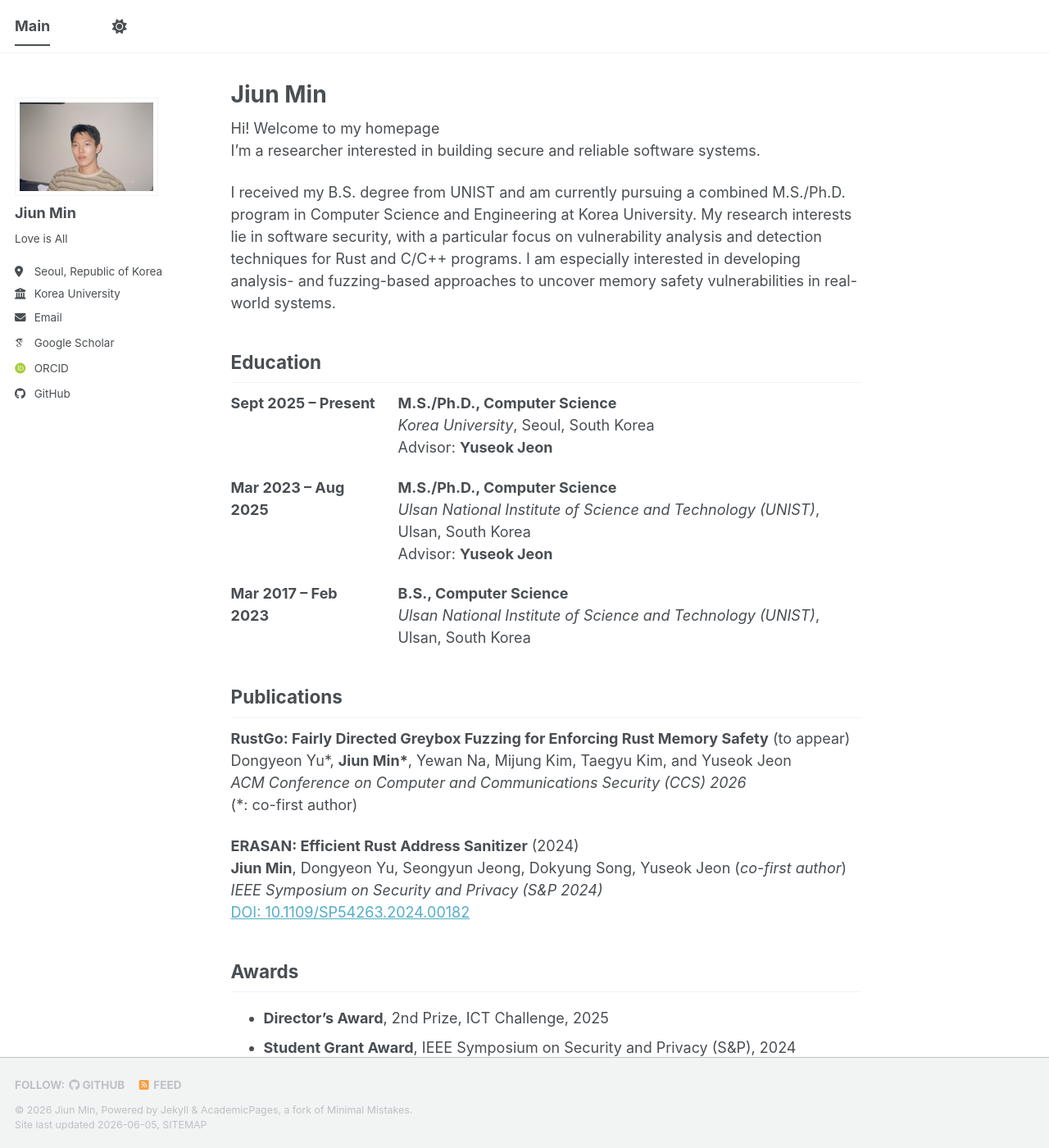
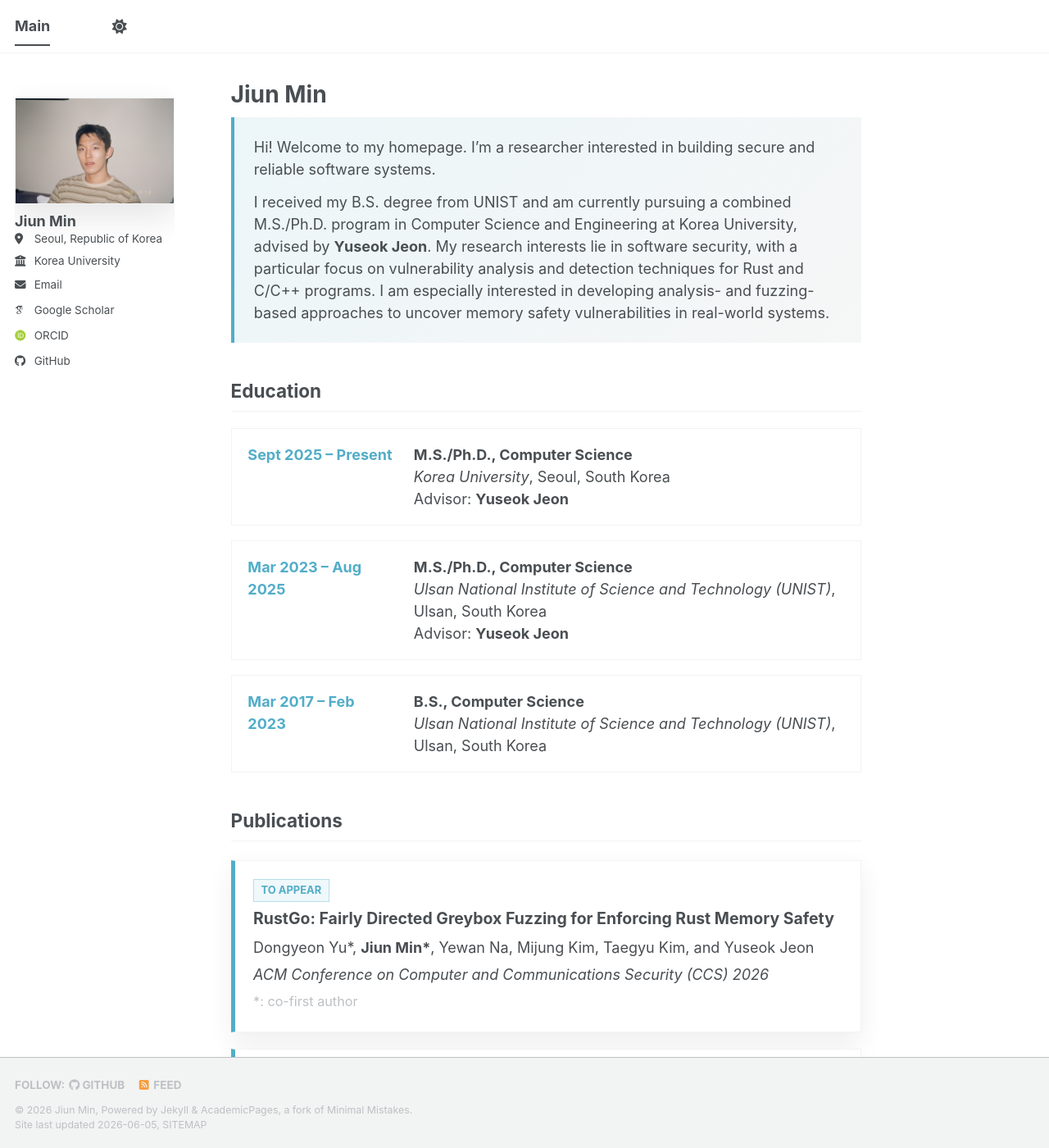
Before and after one commit to MJUCOM/MJUCOM.github.io, a Jekyll site: the page built from _pages/about.md, in a window 1280 px wide and 1400 px high. Shown: the whole window at 82% size. Built offline with Jekyll 4.4.1, drawn with Linux system fonts in a browser that asks for light colours; some web fonts are replaced; a script bundle is joined from its source files by our own code; library files that are not in the unit come from our copies; some of the changed text lies outside the part shown.

Commit message:
Polish homepage presentation

```diff
--- a/_config.yml
+++ b/_config.yml
@@ -26,7 +26,7 @@ author:
   avatar           : "profile.png"
   name             : "Jiun Min"
   pronouns         : # example: "she/her"
-  bio              : "Love is All"
+  bio              :
   location         : "Seoul, Republic of Korea"
   employer         : "Korea University"
   uri              : # URL
--- a/_pages/about.md
+++ b/_pages/about.md
@@ -7,16 +7,17 @@ redirect_from:
   - /about.html
 ---
 
-Hi! Welcome to my homepage \
-I’m a researcher interested in building secure and reliable software systems.
-
-I received my B.S. degree from UNIST and am currently pursuing a combined M.S./Ph.D. program in Computer Science and Engineering at Korea University. My research interests lie in software security, with a particular focus on vulnerability analysis and detection techniques for Rust and C/C++ programs. I am especially interested in developing analysis- and fuzzing-based approaches to uncover memory safety vulnerabilities in real-world systems.
+<div class="intro-panel">
+  <p>Hi! Welcome to my homepage. I’m a researcher interested in building secure and reliable software systems.</p>
+  <p>I received my B.S. degree from UNIST and am currently pursuing a combined M.S./Ph.D. program in Computer Science and Engineering at Korea University, advised by <strong>Yuseok Jeon</strong>. My research interests lie in software security, with a particular focus on vulnerability analysis and detection techniques for Rust and C/C++ programs. I am especially interested in developing analysis- and fuzzing-based approaches to uncover memory safety vulnerabilities in real-world systems.</p>
+</div>
 
 
 ## Education
 
-<div style="display: grid; grid-template-columns: 180px auto; column-gap: 24px; margin-bottom: 1.2em;">
-  <div><strong>Sept 2025 – Present</strong></div>
+<div class="timeline-list">
+<div class="timeline-item">
+  <div class="timeline-date">Sept 2025 – Present</div>
   <div>
     <strong>M.S./Ph.D., Computer Science</strong><br>
     <em>Korea University</em>, Seoul, South Korea<br>
@@ -24,8 +25,8 @@ I received my B.S. degree from UNIST and am currently pursuing a combined M.S./P
   </div>
 </div>
 
-<div style="display: grid; grid-template-columns: 180px auto; column-gap: 24px; margin-bottom: 1.2em;">
-  <div><strong>Mar 2023 – Aug 2025</strong></div>
+<div class="timeline-item">
+  <div class="timeline-date">Mar 2023 – Aug 2025</div>
   <div>
     <strong>M.S./Ph.D., Computer Science</strong><br>
     <em>Ulsan National Institute of Science and Technology (UNIST)</em>, Ulsan, South Korea<br>
@@ -33,27 +34,34 @@ I received my B.S. degree from UNIST and am currently pursuing a combined M.S./P
   </div>
 </div>
 
-<div style="display: grid; grid-template-columns: 180px auto; column-gap: 24px;">
-  <div><strong>Mar 2017 – Feb 2023</strong></div>
+<div class="timeline-item">
+  <div class="timeline-date">Mar 2017 – Feb 2023</div>
   <div>
     <strong>B.S., Computer Science</strong><br>
     <em>Ulsan National Institute of Science and Technology (UNIST)</em>, Ulsan, South Korea
   </div>
 </div>
-
-
+</div>
 
 ## Publications
 
-**RustGo: Fairly Directed Greybox Fuzzing for Enforcing Rust Memory Safety** (to appear)
-Dongyeon Yu\*, **Jiun Min\***, Yewan Na, Mijung Kim, Taegyu Kim, and Yuseok Jeon
-*ACM Conference on Computer and Communications Security (CCS) 2026*
-(\*: co-first author)
+<div class="publication-list">
+  <article class="publication-card">
+    <span class="publication-status">To appear</span>
+    <h3 class="publication-title">RustGo: Fairly Directed Greybox Fuzzing for Enforcing Rust Memory Safety</h3>
+    <p class="publication-authors">Dongyeon Yu*, <strong>Jiun Min*</strong>, Yewan Na, Mijung Kim, Taegyu Kim, and Yuseok Jeon</p>
+    <p class="publication-venue">ACM Conference on Computer and Communications Security (CCS) 2026</p>
+    <p class="publication-note">*: co-first author</p>
+  </article>
 
-**ERASAN: Efficient Rust Address Sanitizer** (2024)
-**Jiun Min**, Dongyeon Yu, Seongyun Jeong, Dokyung Song, Yuseok Jeon (*co-first author*)
-*IEEE Symposium on Security and Privacy (S&P 2024)*
-[DOI: 10.1109/SP54263.2024.00182](https://doi.org/10.1109/SP54263.2024.00182)
+  <article class="publication-card">
+    <span class="publication-status">Published</span>
+    <h3 class="publication-title">ERASAN: Efficient Rust Address Sanitizer</h3>
+    <p class="publication-authors"><strong>Jiun Min*</strong>, Dongyeon Yu*, Seongyun Jeong, Dokyung Song, and Yuseok Jeon</p>
+    <p class="publication-venue">IEEE Symposium on Security and Privacy (S&amp;P) 2024</p>
+    <p class="publication-note">*: co-first author</p>
+  </article>
+</div>
 
 
 ## Awards
--- a/_sass/_themes.scss
+++ b/_sass/_themes.scss
@@ -15,7 +15,7 @@ $indent-var                 : 1.3em;
 
 /* System typefaces */
 $serif                      : Georgia, Times, serif;
-$sans-serif                 : -apple-system, ".SFNSText-Regular", "San Francisco", "Roboto", "Segoe UI", "Helvetica Neue", "Lucida Grande", Arial, sans-serif;
+$sans-serif                 : Inter, -apple-system, BlinkMacSystemFont, "Segoe UI", "Helvetica Neue", Arial, sans-serif;
 $monospace                  : Monaco, Consolas, "Lucida Console", monospace;
 
 /* Sans serif typefaces */
--- a/_sass/layout/_page.scss
+++ b/_sass/layout/_page.scss
@@ -104,6 +104,111 @@
   blockquote + .small {
     margin-top: -1.5em;
     padding-left: 1.25rem;
+  }
+
+  .intro-panel {
+    margin-bottom: 2.25em;
+    padding: 1.25em 1.35em;
+    border-left: 4px solid var(--global-link-color);
+    background: linear-gradient(135deg, rgba(82, 173, 200, 0.11), rgba(242, 243, 243, 0.72));
+  }
+
+  .intro-panel p {
+    margin-bottom: 0.75em;
+  }
+
+  .intro-panel p:last-child {
+    margin-bottom: 0;
+  }
+
+  .timeline-list {
+    display: grid;
+    gap: 1em;
+    margin: 1.1em 0 2.2em;
+  }
+
+  .timeline-item {
+    display: grid;
+    grid-template-columns: minmax(130px, 180px) 1fr;
+    column-gap: 1.25em;
+    padding: 1em 1.1em;
+    border: 1px solid var(--global-border-color);
+    background: var(--global-bg-color);
+  }
+
+  .timeline-date {
+    color: var(--global-link-color);
+    font-weight: 700;
+  }
+
+  .publication-list {
+    display: grid;
+    gap: 1.1em;
+    margin: 1.25em 0 2.25em;
+  }
+
+  .publication-card {
+    position: relative;
+    padding: 1.15em 1.25em 1.1em;
+    border: 1px solid var(--global-border-color);
+    border-left: 5px solid var(--global-link-color);
+    background: var(--global-bg-color);
+    box-shadow: 0 12px 28px rgba(49, 52, 54, 0.08);
+    transition: transform 0.2s ease, box-shadow 0.2s ease, border-color 0.2s ease;
+  }
+
+  .publication-card:hover {
+    transform: translateY(-2px);
+    box-shadow: 0 18px 34px rgba(49, 52, 54, 0.12);
+    border-color: var(--global-link-color);
+  }
+
+  .publication-status {
+    display: inline-block;
+    margin-bottom: 0.55em;
+    padding: 0.25em 0.65em;
+    color: var(--global-link-color);
+    font-size: 0.72em;
+    font-weight: 700;
+    letter-spacing: 0;
+    text-transform: uppercase;
+    border: 1px solid rgba(82, 173, 200, 0.35);
+    background: rgba(82, 173, 200, 0.09);
+  }
+
+  .publication-title {
+    margin: 0 0 0.45em;
+    font-size: 1.08em;
+    line-height: 1.35;
+  }
+
+  .publication-authors,
+  .publication-venue,
+  .publication-note {
+    margin-bottom: 0.35em;
+  }
+
+  .publication-venue {
+    color: var(--global-text-color);
+    font-style: italic;
+  }
+
+  .publication-note {
+    color: var(--global-text-color-light);
+    font-size: 0.9em;
+  }
+
+  @include breakpoint(max-width $medium) {
+    .timeline-item {
+      grid-template-columns: 1fr;
+      row-gap: 0.35em;
+    }
+
+    .intro-panel,
+    .publication-card,
+    .timeline-item {
+      padding: 1em;
+    }
   }
 }
 
--- a/_sass/layout/_sidebar.scss
+++ b/_sass/layout/_sidebar.scss
@@ -154,12 +154,13 @@
   }
 
   img {
-    max-width: 175px;
+    max-width: 230px;
     border-radius: 0;
 
     @include breakpoint($large) {
-      padding: 5px;
+      padding: 0;
       border: 1px solid var(--global-border-color);
+      box-shadow: 0 16px 36px rgba(49, 52, 54, 0.12);
     }
   }
 }
```
